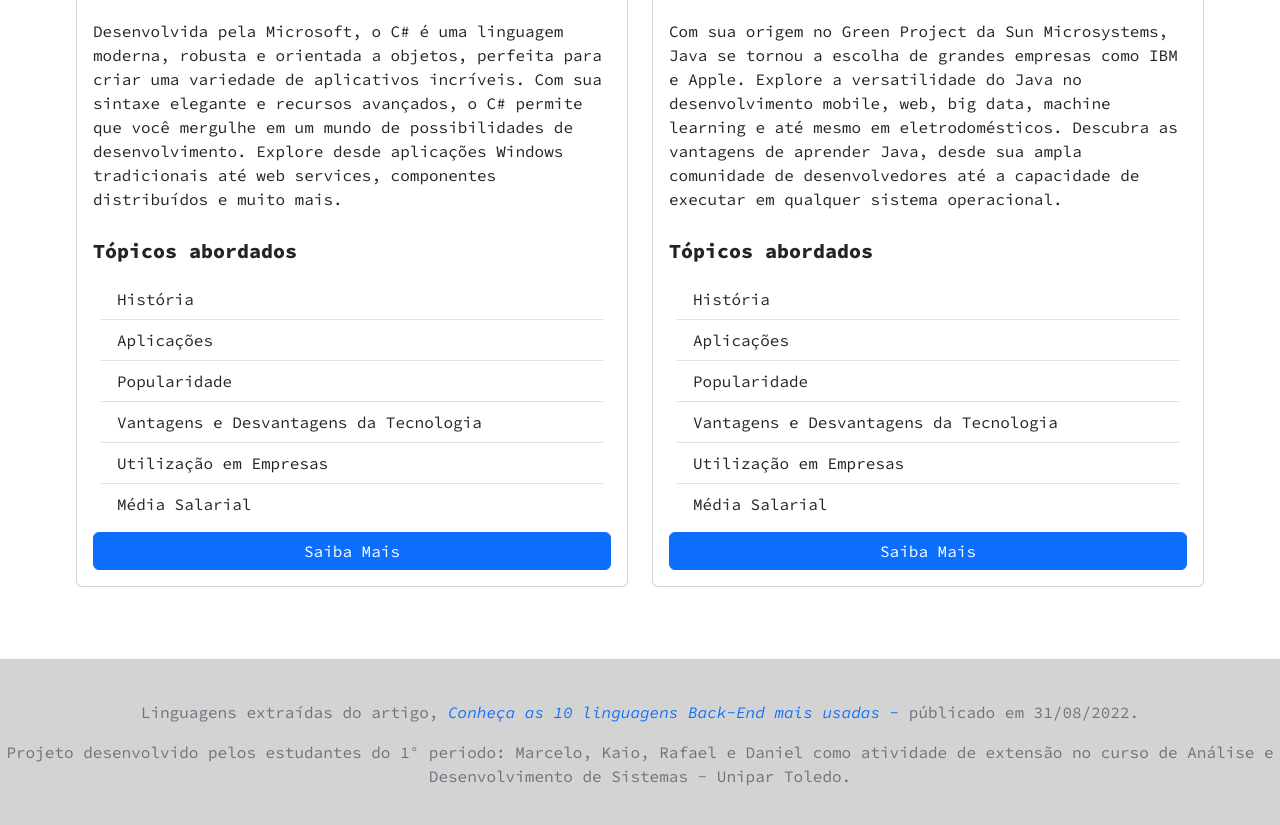
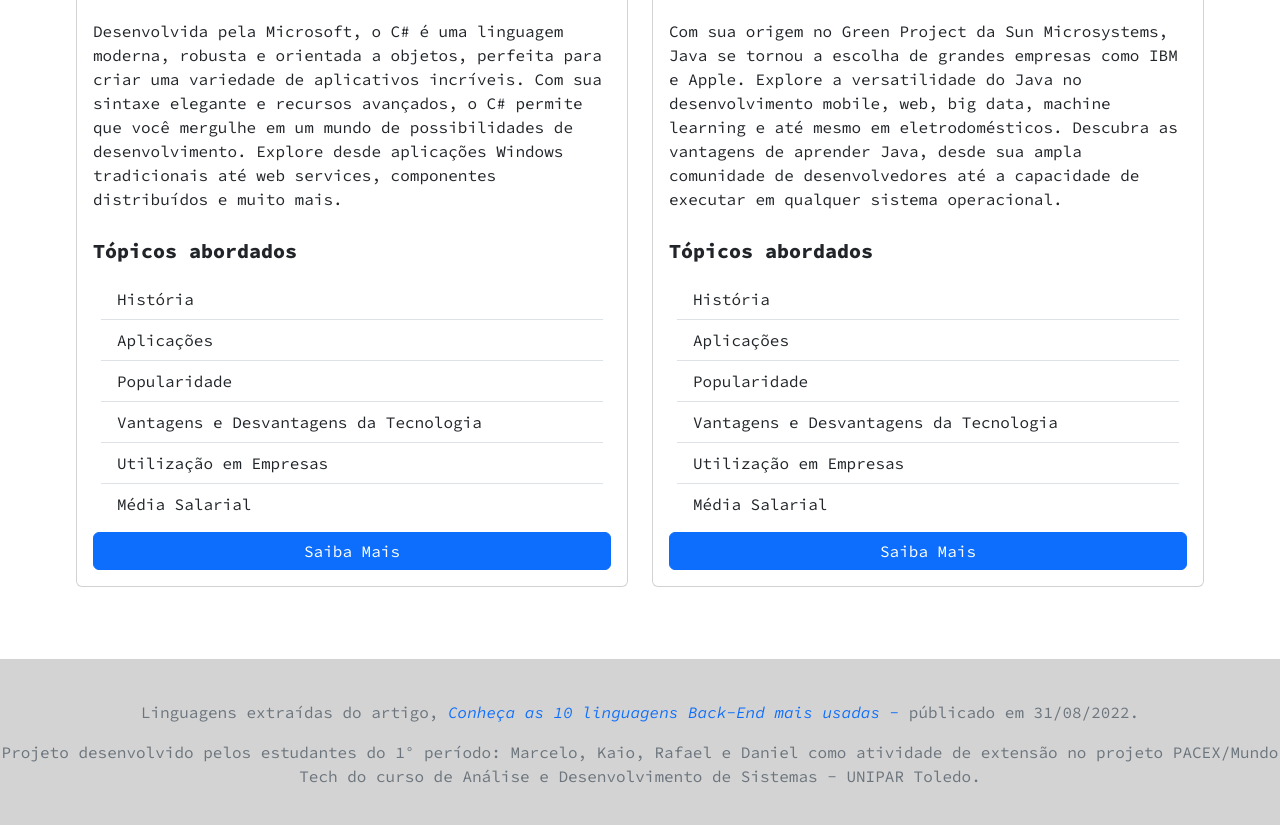
Before and after one commit to MarceloGdes/TrabalhoPacex1sem, a plain HTML site: page index.html in a window 1280 px wide. Shown: the part 1661-2486 px from the top of the page. Drawn offline with nearby package versions, Linux system fonts and the light colour scheme.

Commit message:
segunda atualização com base na orientação do cordenador

```diff
--- a/index.html
+++ b/index.html
@@ -32,7 +32,7 @@
                         </h2>
 
                         <h5 class="card-subtitle mb-2 text-secondary">Descubra a poderosa linguagem que revolucionou a
-                            web: JavaScript.</h5>
+                            web: JavaScript: </h5>
 
                         <p class="card-text">
                             Desde sua criação pela Netscape, JavaScript se tornou uma ferramenta indispensável para
@@ -1134,8 +1134,7 @@
                 <p class="text-center text-secondary">Linguagens extraídas do artigo, <cite><a target="_blank"
                     href=" https://blog.xpeducacao.com.br/linguagens-back-end-2/"> Conheça as 10 linguagens Back-End mais usadas - </a></cite>públicado em 31/08/2022.</p>
             </div>
-            <p class="text-center text-secondary mb-0">Projeto desenvolvido pelos estudantes do 1° periodo:  Marcelo, Kaio, Rafael e Daniel como atividade de extensão no curso de Análise e
-                Desenvolvimento de Sistemas - Unipar Toledo.</p>
+            <p class="text-center text-secondary mb-0">Projeto desenvolvido pelos estudantes do 1° período:  Marcelo, Kaio, Rafael e Daniel como atividade de extensão no projeto PACEX/Mundo Tech do curso de Análise e Desenvolvimento de Sistemas - UNIPAR Toledo.</p>
 
         </footer>
 
```
